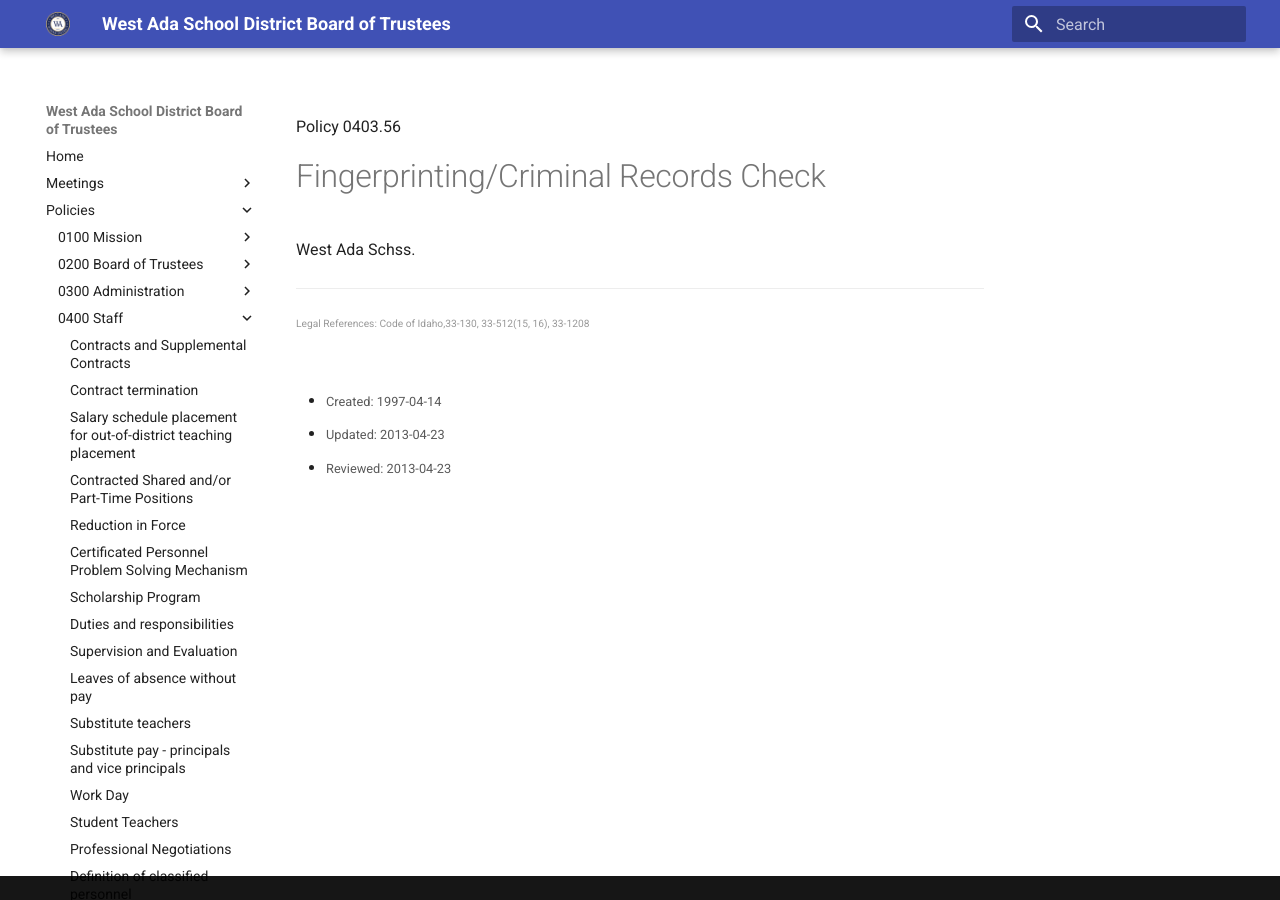
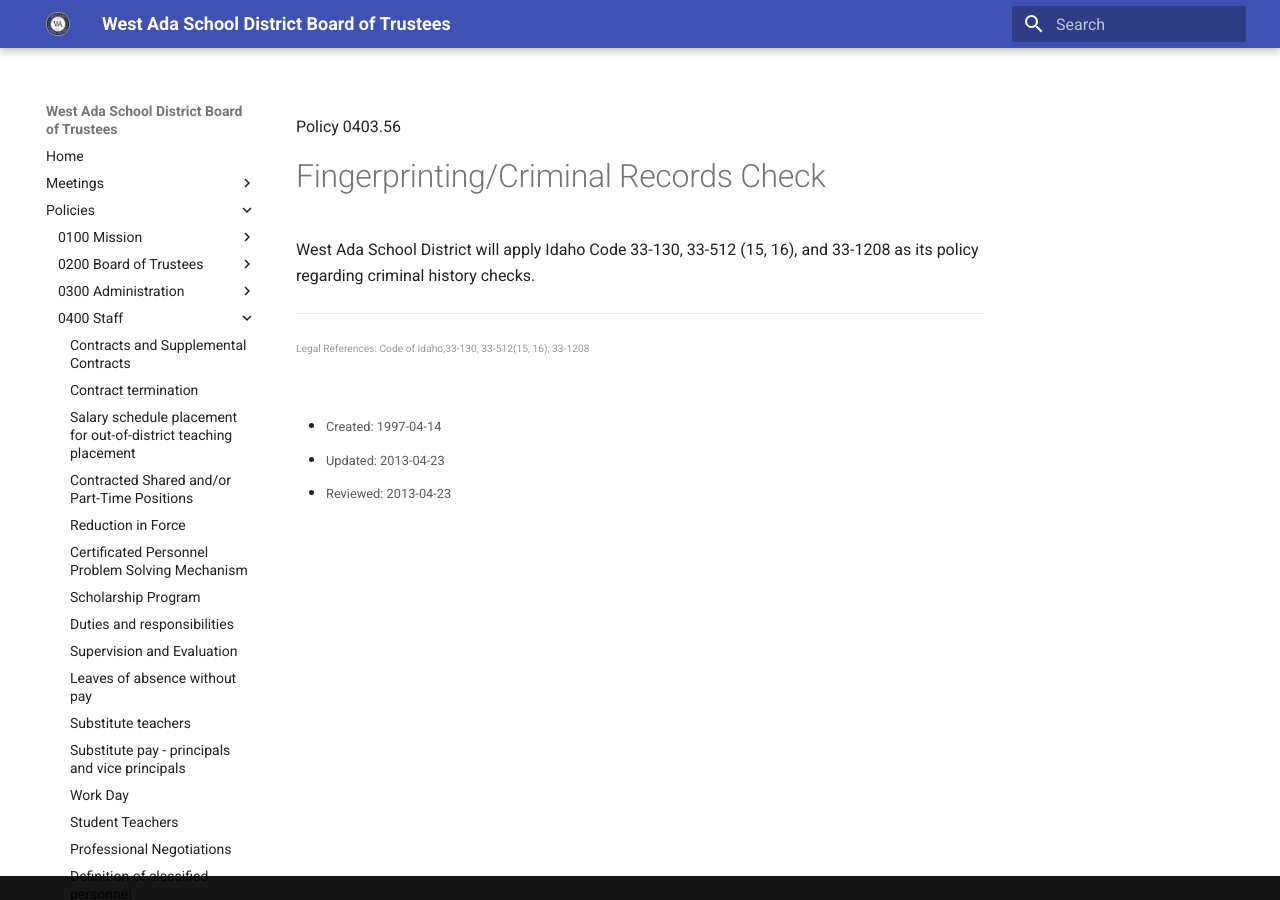
Before and after one commit to westada/section-400-hr-policy-review, an MkDocs documentation site: the page built from docs/policies/0400-Staff/0403_56.md, in a window 1280 px wide. Built offline with MkDocs 1.6.1 and Material for MkDocs 9.7.7, drawn with Linux system fonts in a browser that asks for light colours.

Commit message:
Update 0403_56.md
fixes #7

```diff
--- a/docs/policies/0400-Staff/0403_56.md
+++ b/docs/policies/0400-Staff/0403_56.md
@@ -7,4 +7,4 @@ title: Fingerprinting/Criminal Records Check
 code: "0403.56"
 ---
 
-West Ada Schss.
+West Ada School District will apply Idaho Code 33-130, 33-512 (15, 16), and 33-1208 as its policy regarding criminal history checks.
```
